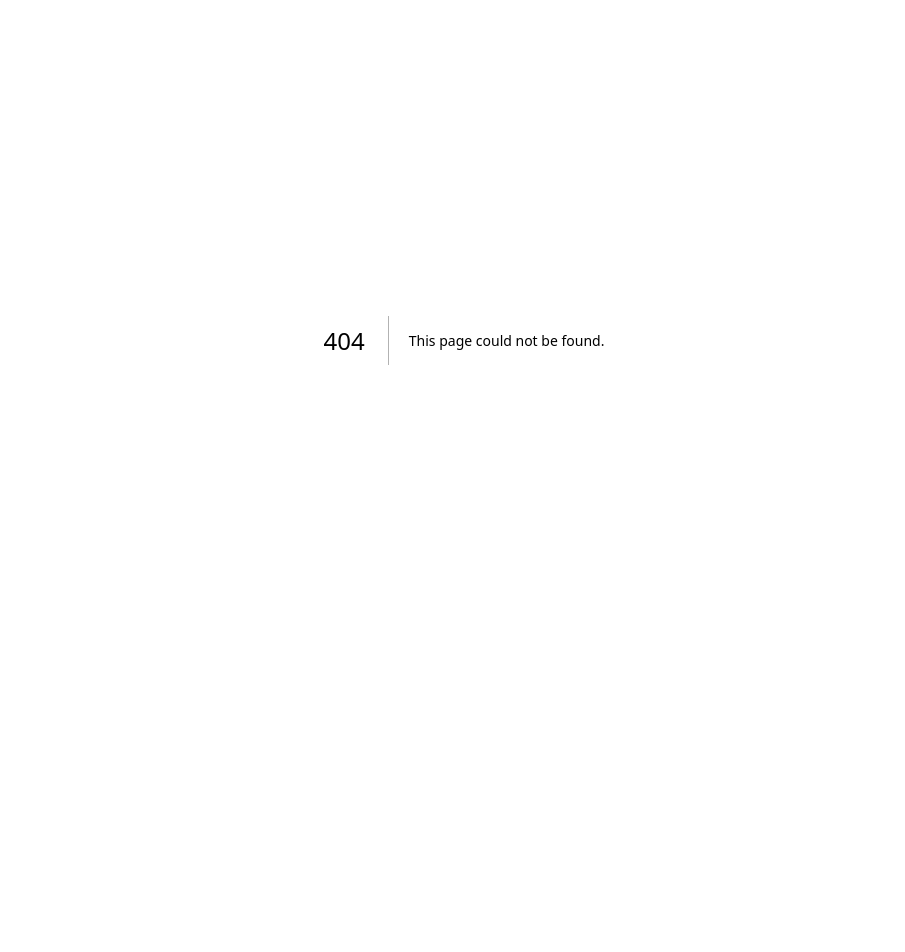
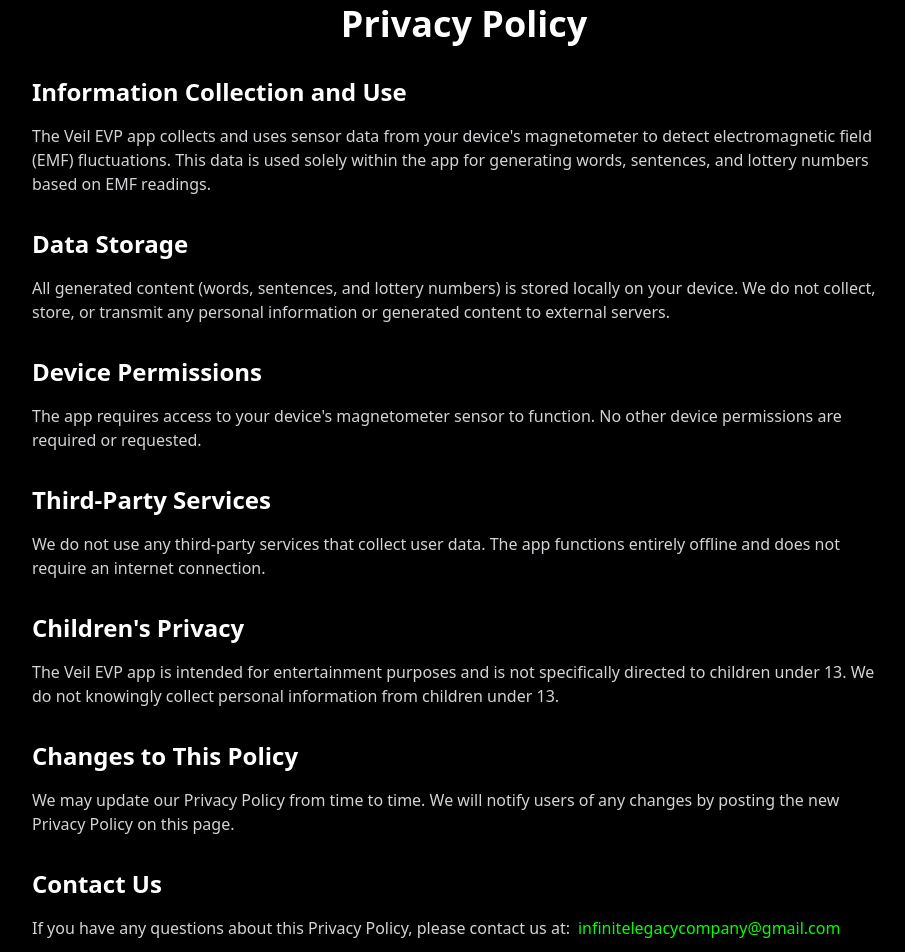
Before and after one commit to pnuzzi/veil-evp-website, a Next.js app: page /privacy-policy in a window 1280 px wide. Before the commit this address had no page. Shown: the part 60-1012 px from the top of the page, without its empty margins (176-1081 px from the left). Before the commit the page ends 800 px from the top, so only its background shows below. Built offline with nearby package versions, Linux system fonts and the light colour scheme.

Commit message:
added privacy policy page

```diff
--- a/app/page.tsx
+++ b/app/page.tsx
@@ -394,7 +394,19 @@
 
       {/* Contact Section */}
       <section className="py-20 bg-black">
-        <div className="container mx-auto px-4 text-center">
+        <div className="container mx-auto px-4 text-center space-y-8">
+          <motion.div
+            initial={{ opacity: 0, y: 20 }}
+            animate={{ opacity: 1, y: 0 }}
+            className="flex justify-center"
+          >
+            <a
+              href="/privacy-policy"
+              className="px-6 py-3 text-sm font-medium text-white bg-neutral-900 hover:bg-neutral-800 rounded-md border border-neutral-800 hover:border-[#00ff00] transition-colors"
+            >
+              Privacy Policy
+            </a>
+          </motion.div>
           <motion.a
             href="mailto:infinitelegacycompany@gmail.com"
             initial={{ opacity: 0 }}
--- /dev/null
+++ b/app/privacy-policy/page.tsx
@@ -0,0 +1,85 @@
+'use client';
+
+import { motion } from 'framer-motion';
+
+export default function PrivacyPolicy() {
+  return (
+    <main className="min-h-screen bg-black text-white">
+      <div className="container mx-auto px-4 py-16 max-w-4xl">
+        <motion.h1
+          initial={{ opacity: 0, y: 20 }}
+          animate={{ opacity: 1, y: 0 }}
+          className="text-4xl font-bold mb-8 text-center"
+        >
+          Privacy Policy
+        </motion.h1>
+
+        <motion.div
+          initial={{ opacity: 0, y: 20 }}
+          animate={{ opacity: 1, y: 0 }}
+          transition={{ delay: 0.2 }}
+          className="space-y-6 text-zinc-300"
+        >
+          <section className="mb-8">
+            <h2 className="text-2xl font-semibold mb-4 text-white">Information Collection and Use</h2>
+            <p>
+              The Veil EVP app collects and uses sensor data from your device&apos;s magnetometer to detect electromagnetic field (EMF) fluctuations. This data is used solely within the app for generating words, sentences, and lottery numbers based on EMF readings.
+            </p>
+          </section>
+
+          <section className="mb-8">
+            <h2 className="text-2xl font-semibold mb-4 text-white">Data Storage</h2>
+            <p>
+              All generated content (words, sentences, and lottery numbers) is stored locally on your device. We do not collect, store, or transmit any personal information or generated content to external servers.
+            </p>
+          </section>
+
+          <section className="mb-8">
+            <h2 className="text-2xl font-semibold mb-4 text-white">Device Permissions</h2>
+            <p>
+              The app requires access to your device&apos;s magnetometer sensor to function. No other device permissions are required or requested.
+            </p>
+          </section>
+
+          <section className="mb-8">
+            <h2 className="text-2xl font-semibold mb-4 text-white">Third-Party Services</h2>
+            <p>
+              We do not use any third-party services that collect user data. The app functions entirely offline and does not require an internet connection.
+            </p>
+          </section>
+
+          <section className="mb-8">
+            <h2 className="text-2xl font-semibold mb-4 text-white">Children&apos;s Privacy</h2>
+            <p>
+              The Veil EVP app is intended for entertainment purposes and is not specifically directed to children under 13. We do not knowingly collect personal information from children under 13.
+            </p>
+          </section>
+
+          <section className="mb-8">
+            <h2 className="text-2xl font-semibold mb-4 text-white">Changes to This Policy</h2>
+            <p>
+              We may update our Privacy Policy from time to time. We will notify users of any changes by posting the new Privacy Policy on this page.
+            </p>
+          </section>
+
+          <section className="mb-8">
+            <h2 className="text-2xl font-semibold mb-4 text-white">Contact Us</h2>
+            <p>
+              If you have any questions about this Privacy Policy, please contact us at:
+              <a href="mailto:infinitelegacycompany@gmail.com" className="text-[#00ff00] hover:underline ml-2">
+                infinitelegacycompany@gmail.com
+              </a>
+            </p>
+          </section>
+
+          <section className="mb-8">
+            <h2 className="text-2xl font-semibold mb-4 text-white">Effective Date</h2>
+            <p>
+              This Privacy Policy is effective as of Feburary 25, 2025.
+            </p>
+          </section>
+        </motion.div>
+      </div>
+    </main>
+  );
+}
```
